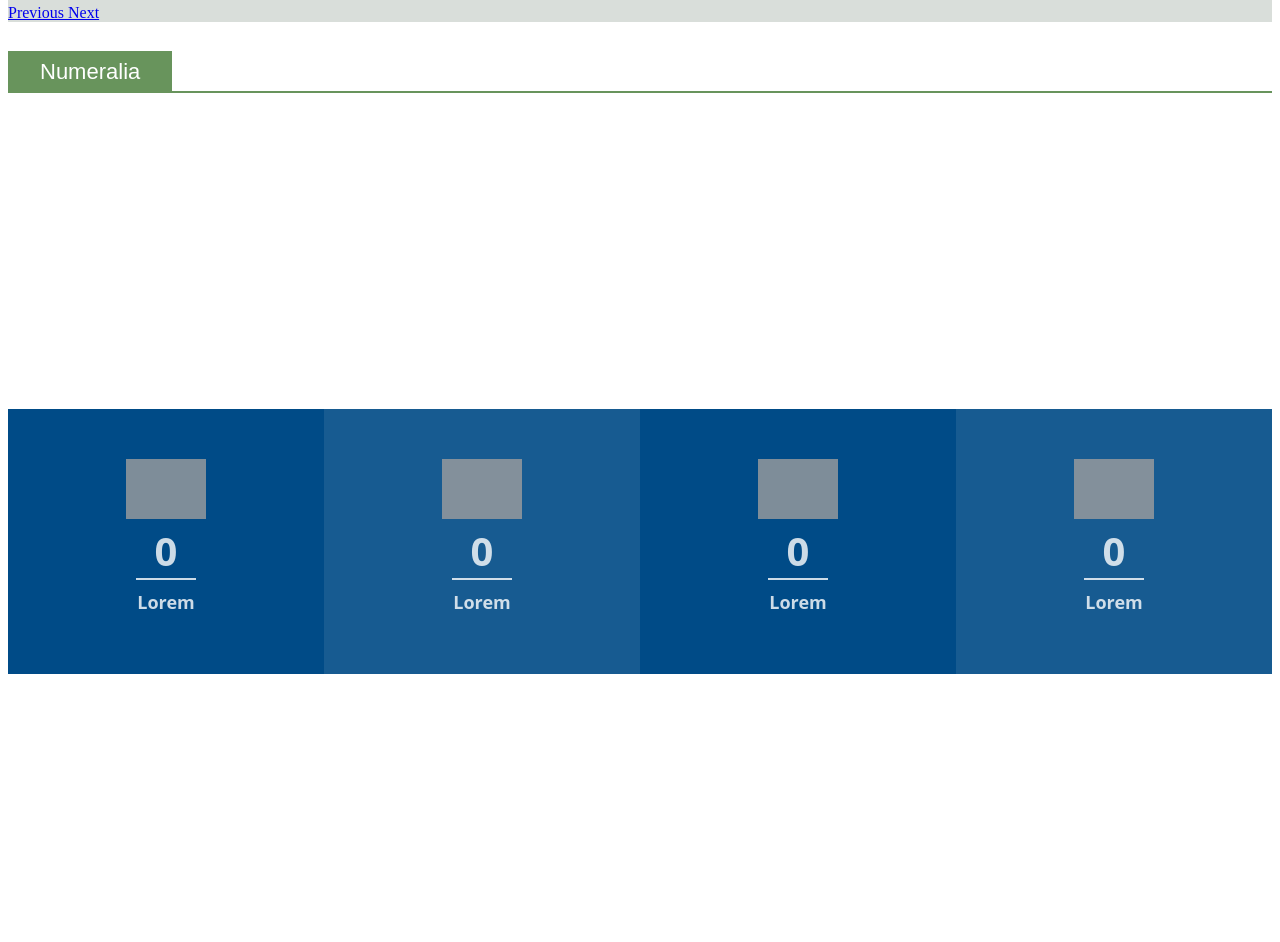
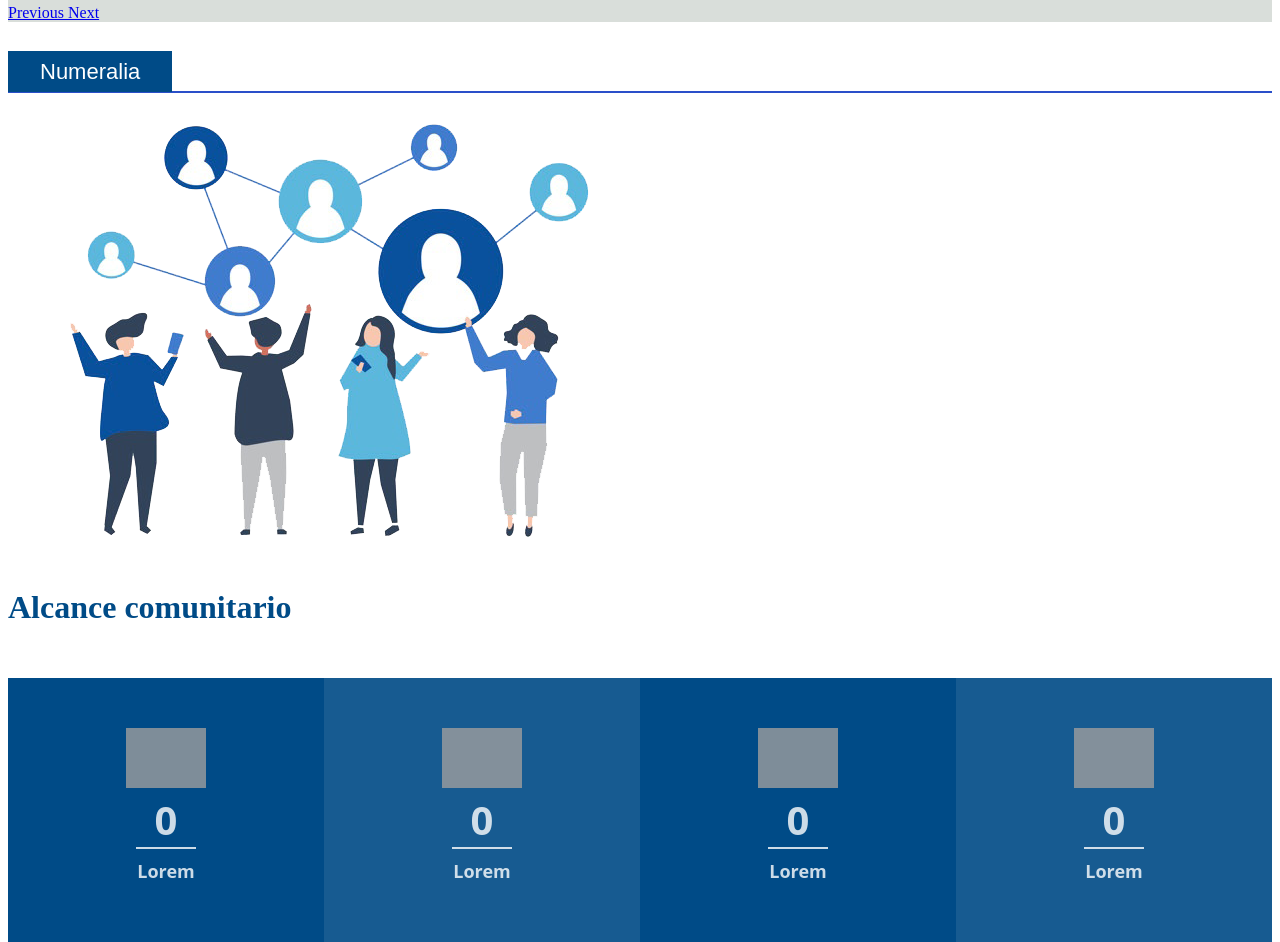
Before and after one commit to Alex-pozos/MPN, a Laravel app: page / in a window 1280 px wide. Shown: the part 4414-5356 px from the top of the page. Run offline with Laravel 8, Linux system fonts and the light colour scheme; grey boxes are pictures that could not be loaded.

Commit message:
MasPorNosotros

```diff
--- a/public/css/style.css
+++ b/public/css/style.css
@@ -308,7 +308,7 @@ figure {
 
 
  .section-title span {
-   background-color: #68945c;
+   background-color: #004b87;
    padding: .5rem 2rem;
    color: #fff;
    font-family: Playfair Display,sans-serif;
@@ -316,10 +316,10 @@ figure {
    line-height: 24px;
 }
 .section-title {
-   border-bottom: 2px solid #68945c;
+   border-bottom: 2px solid #004b87;
    border-bottom-width: 2px;
    border-bottom-style: solid;
-   border-bottom-color: rgb(104, 148, 92);
+   border-bottom-color: rgb(42, 79, 201);
    padding: .4rem 0;
    padding-top: 0.4rem;
    padding-right: 0px;
--- a/resources/views/welcome.blade.php
+++ b/resources/views/welcome.blade.php
@@ -10,23 +10,13 @@
         <div class="section-title text-center">
             <span>Numeralia</span>
         </div>
+        <div class="row">
+            <div class="col">
+                <img src="{{ asset('img/index/comunidad.png') }}" alt="">
             </div>
-    <div>
-        <br>
-        <br>
-        <br>
-        <br>
-        <br>
-        <br>
-        <br>
-        <br>
-        <br>
-        <br>
-        <br>
-        <br>
-        <br>
-        <br>
-        <br>
+            <div class="col">
+                <h1 class="display-4" style="color:#004b87">Alcance comunitario</h1>
+            </div>
         </div>
         <div id="projectFacts" class="sectionClass">
             <div class="fullwidth height columns">
@@ -58,6 +48,8 @@
                 </div>
             </div>
         </div>
+    </div>
+
     <div>
         <br>
         <br>
```
Also changed, not shown: public/img/index/comunidad.png (added). Lines whose indentation alone changed are shown as unchanged.
